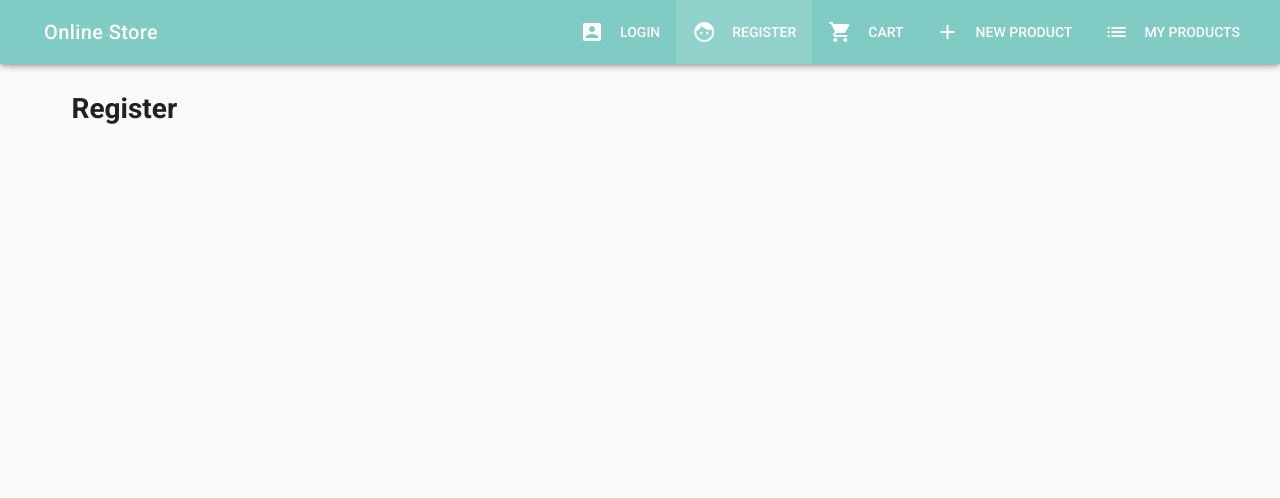
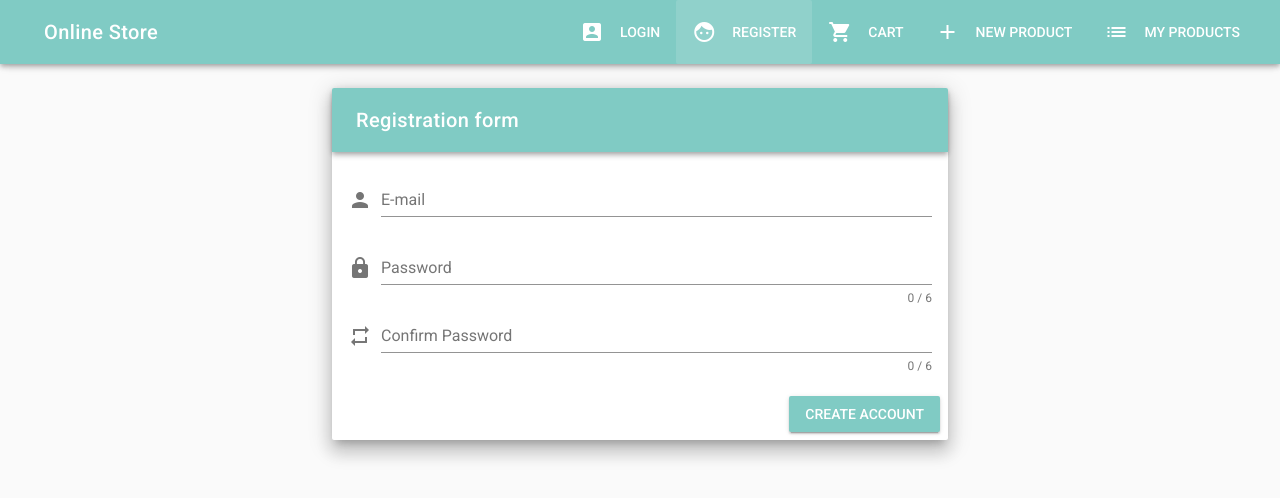
Before and after one commit to yurashalya/OnlineStore-Vue.js-, a Vue app: page /register in a window 1280 px wide. Shown: the top 498 px of the page. Built offline with nearby package versions, Linux system fonts and the light colour scheme.

Commit message:
Create form registration

```diff
--- a/src/components/Auth/Login.vue
+++ b/src/components/Auth/Login.vue
@@ -17,7 +17,7 @@
                   :rules="emailRules"
                   ></v-text-field>
                   <v-text-field
-                  prepend-icon="password"
+                  prepend-icon="lock"
                   name="password"
                   label="Password"
                   type="password"
--- a/src/components/Auth/Register.vue
+++ b/src/components/Auth/Register.vue
@@ -1,11 +1,53 @@
 <template>
-	<v-container>
-		<v-layout row >
-			<v-flex xs12>
-				<h1>Register</h1>
-			</v-flex>
-		</v-layout>
-	</v-container>
+	<v-container fluid fill-height>
+        <v-layout align-center justify-center>
+          <v-flex xs12 sm8 md6>
+            <v-card class="elevation-12">
+              <v-toolbar color="teal lighten-3"dark>
+                <v-toolbar-title>Registration form</v-toolbar-title>
+              </v-toolbar>
+              <v-card-text>
+                <v-form ref="form" v-model="valid" lazy-validation>
+                  <v-text-field
+                  prepend-icon="person"
+                  name="e-mail"
+                  label="E-mail"
+                  type="email"
+                  v-model="email"
+                  :rules="emailRules"
+                  ></v-text-field>
+                  <v-text-field
+                  prepend-icon="lock"
+                  name="password"
+                  label="Password"
+                  type="password"
+                  v-model="password"
+                  :counter="6"
+                  :rules="passwordRules"
+                  ></v-text-field>
+                  <v-text-field
+                  prepend-icon="repeat"
+                  name="confirm-password"
+                  label="Confirm Password"
+                  type="password"
+                  v-model="confirmPassword"
+                  :counter="6"
+                  :rules="confirmPasswordRules"
+                  ></v-text-field>
+                </v-form>
+              </v-card-text>
+              <v-card-actions>
+                <v-spacer></v-spacer>
+                <v-btn
+                color="teal lighten-3"dark
+                @click='onSubmit'
+                :disabled='!valid'
+                >Create Account</v-btn>
+              </v-card-actions>
+            </v-card>
+          </v-flex>
+        </v-layout>
+      </v-container>
 
 </template>
 
@@ -13,7 +55,32 @@
 	export default {
 		data () {
 			return {
-
+				email: '',
+				password: '',
+				confirmPassword: '',
+				valid: false,
+				emailRules: [
+					v => !!v || 'E-mail is required',
+       				v => /.+@.+/.test(v) || 'E-mail must be valid'
+				],
+				passwordRules: [
+					v => !!v || 'Password is required',
+       				v => (v && v.length >=6) || 'Password must be equal or than 6 characters'
+				],
+				confirmPasswordRules: [
+					v => !!v || 'Password is required',
+					v => v === this.password || 'Password shold match'
+				]
+			}
+		},
+		methods: {
+			onSubmit () {
+				if (this.$refs.form.validate()) {
+					const user = {
+						email: this.email,
+						password: this.password
+					}
+				}
 			}
 		}
 	}
```
